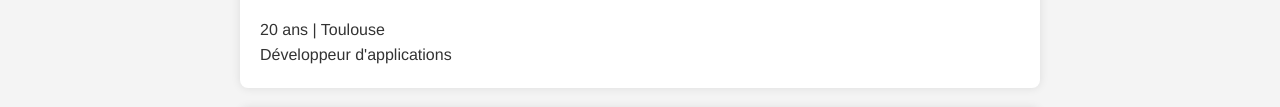
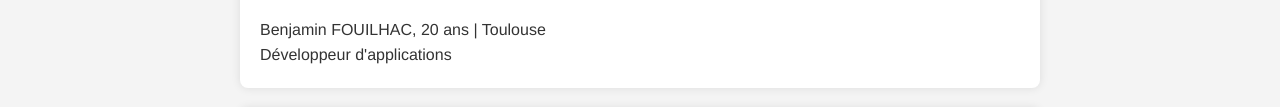
Before and after one commit to benja330312/benjaminfouilhac.github.io, a plain HTML site: page index.html in a window 1280 px wide. Shown: the part 310-417 px from the top of the page. Drawn offline with nearby package versions, Linux system fonts and the light colour scheme.

Commit message:
Feat : added name on home page

```diff
--- a/index.html
+++ b/index.html
@@ -22,7 +22,7 @@
 <header>
     <h1>Bienvenue sur mon portfolio</h1>
     <img src="images/photo-profil.jpg" alt="Ma photo de profil" class="profile-photo">
-    <p>20 ans | Toulouse</p>
+    <p>Benjamin FOUILHAC, 20 ans | Toulouse</p>
     <p>Développeur d'applications</p>
 </header>
 
```
